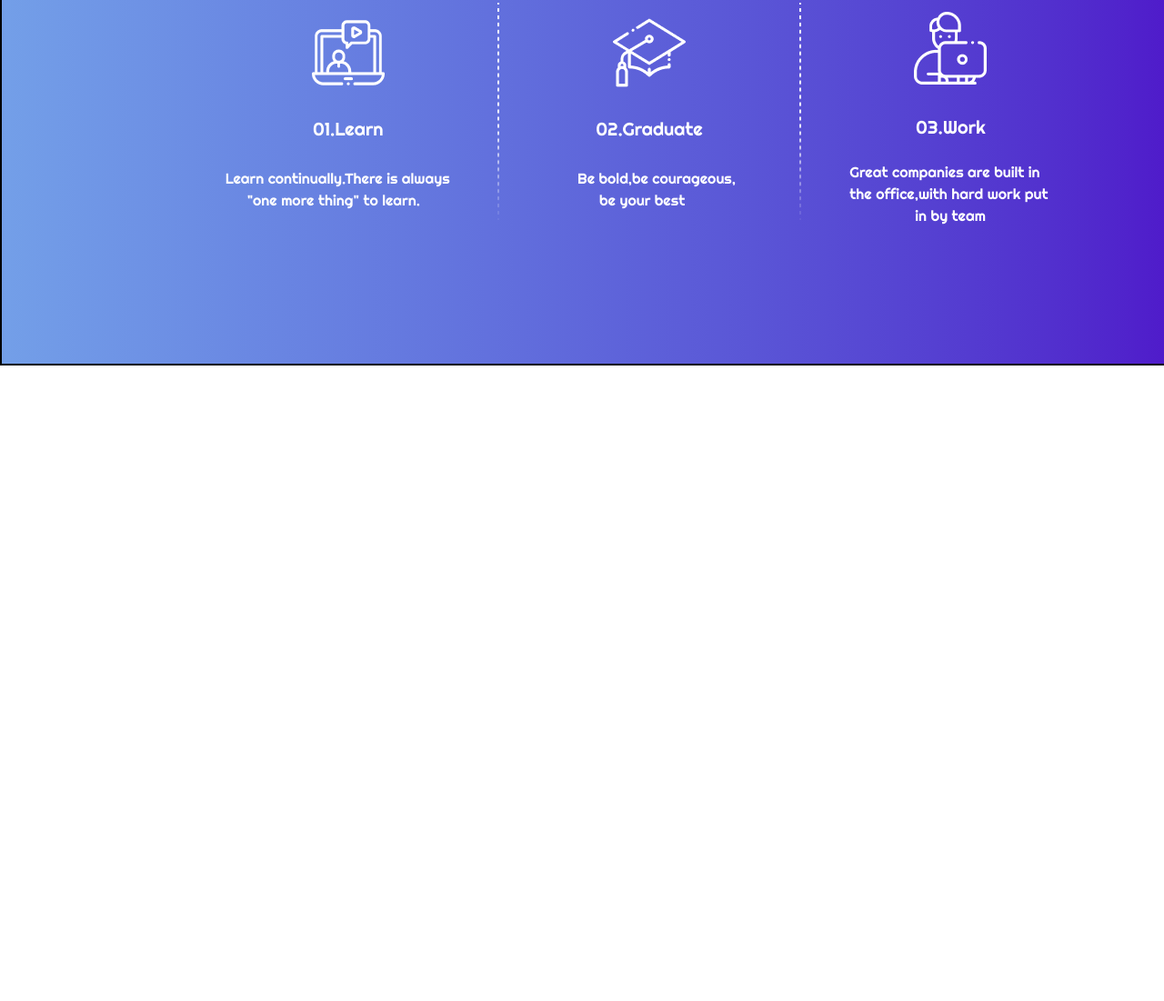
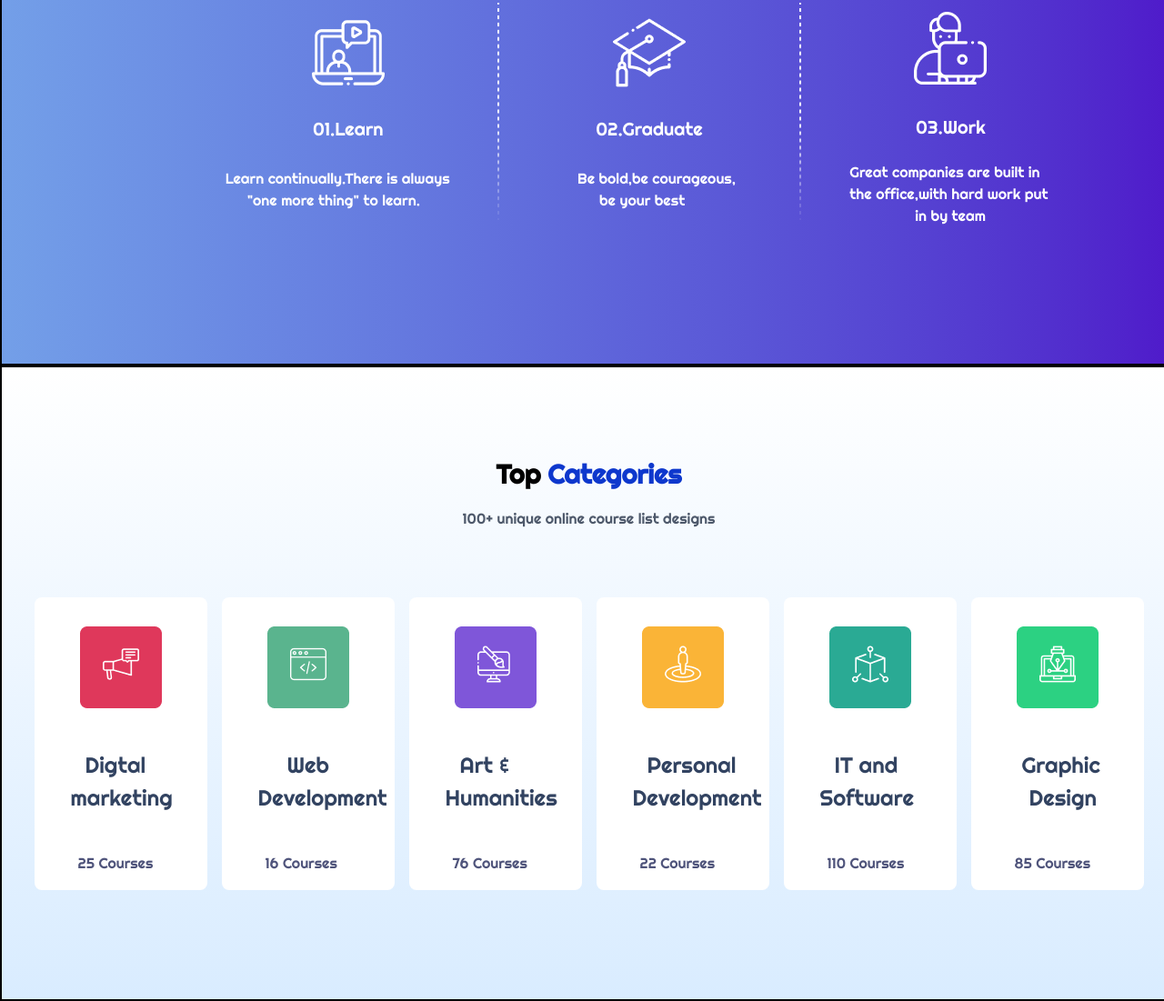
Before and after one commit to rahamath45/task2, a plain HTML site: page index.html in a window 1280 px wide. Shown: the part 2946-4047 px from the top of the page at 91% size. Before the commit the page ends 3348 px from the top, so only its background shows below. Drawn offline with nearby package versions, Linux system fonts and the light colour scheme; a web font is replaced by a local one.

Commit message:
completed page4

```diff
--- a/index.html
+++ b/index.html
@@ -243,7 +243,7 @@
            <div class="w-[728px] h-[70px]  mt-4 ml-30 font-[saira] text-[20px] pl-27 text-white ">
          We are providing the best courses and top classes.And
        <div class="pl-17">extradinery placement training.....</div></div>
-           <div class="w-[960px] h-[248px]  mt-44  flex flex-row gap-4">
+           <div class="w-[960px] h-[248px]  mt-44   flex flex-row gap-4">
                 <div class="w-[300px] h-[245px]  flex justify-around flex-col items-center">
                   <div><img src="./assest/first.png"/></div>
                   <div class="w-[128px] h-[28px]   flex justify-center font-[righteous] text-white text-[20px]"> 01.Learn </div>
@@ -271,6 +271,56 @@
            </div>
        </div>
       </div>
+      <div class="w-[1295px] h-[699px] border-2 bg-linear-to-t from-[#D9ECFF] to-[#D9ECFF]-10% flex flex-col items-center gap-18">
+          <div class="flex flex-col justify-center items-center gap-2">
+            <div class="w-[300px] h-[50px]  mt-24 flex justify-center font-[righteous] text-[29px] font-bold">Top<span class="pl-2 text-[#0E38CD]">Categories</span></div>
+            <div class="w-[400px] h-[27px]  flex justify-center text-[#4E596B] font-[righteous] text-25 "> 100+ unique online course list designs</div>
+          </div>
+          <div class="w-[1220px] h-[312px]  flex flex-row gap-4 ">
+              <div class="w-[220px] h-[322px]  rounded-lg bg-[#FFFFFF] flex flex-col items-center gap-6">
+                  <div class="pt-8"><img src="./assest/box.png"/></div>
+                  <div class="w-[110px] h-[70px] font-[righteous]  text-[#324361] text-[24px]  pt-5">
+               <div class="pl-4">Digtal</div><div class="pr-4">marketing</div>
+                  </div>
+                  <div class="w-[94px] h-[23px] font-[righteous] text-[#4F547B] pt-10 ">25 Courses</div>
+              </div>
+              <div class="w-[220px] h-[322px]  rounded-lg bg-[#FFFFFF] flex flex-col items-center gap-6">
+               <div class="pt-8"><img src="./assest/box1.png"/></div>
+                  <div class="w-[110px] h-[70px] font-[righteous]  text-[#324361] text-[24px]  pt-5">
+               <div class="pl-8"> Web</div><div class="pr-8">Development</div>
+                  </div>
+                  <div class="w-[94px] h-[23px] font-[righteous] text-[#4F547B] pt-10 ">16 Courses</div>
+              </div>
+              <div class="w-[220px] h-[322px]  rounded-lg bg-[#FFFFFF] flex flex-col items-center gap-6">
+               <div class="pt-8"><img src="./assest/box2.png"/></div>
+                  <div class="w-[110px] h-[70px] font-[righteous]  text-[#324361] text-[24px]  pt-5">
+               <div class="pl-4">Art &</div><div class="pr-4">Humanities</div>
+                  </div>
+                  <div class="w-[94px] h-[23px] font-[righteous] text-[#4F547B] pt-10 ">76 Courses</div>
+              </div>
+              <div class="w-[220px] h-[322px]  rounded-lg bg-[#FFFFFF] flex flex-col items-center gap-6">
+               <div class="pt-8"><img src="./assest/box3.png"/></div>
+                  <div class="w-[110px] h-[70px] font-[righteous]  text-[#324361] text-[24px]  pt-5">
+               <div class="pl-4">Personal</div><div class="pr-4">Development</div>
+                  </div>
+                  <div class="w-[94px] h-[23px] font-[righteous] text-[#4F547B] pt-10 ">22 Courses</div>
+              </div>
+              <div class="w-[220px] h-[322px]  rounded-lg bg-[#FFFFFF] flex flex-col items-center gap-6">
+               <div class="pt-8"><img src="./assest/box4.png"/></div>
+                  <div class="w-[110px] h-[70px] font-[righteous]  text-[#324361] text-[24px]  pt-5">
+               <div class="pl-4">IT and</div><div class="pr-4">Software</div>
+                  </div>
+                  <div class="w-[94px] h-[23px] font-[righteous] text-[#4F547B] pt-10 ">110 Courses</div>
+              </div>
+              <div class="w-[220px] h-[322px] rounded-lg bg-[#FFFFFF] flex flex-col items-center gap-6">
+               <div class="pt-8"><img src="./assest/box5.png"/></div>
+                  <div class="w-[110px] h-[70px] font-[righteous]  text-[#324361] text-[24px]  pt-5">
+               <div class="pl-4">Graphic</div><div class="pl-6">Design</div>
+                  </div>
+                  <div class="w-[94px] h-[23px] font-[righteous] text-[#4F547B] pt-10 ">85 Courses</div>
+              </div>
+          </div>
+      </div>
    </div>
 
 </html>
```
Also changed, not shown: assest/box.png (added), assest/box1.png (added), assest/box2.png (added), assest/box3.png (added), assest/box4.png (added), assest/box5.png (added).
